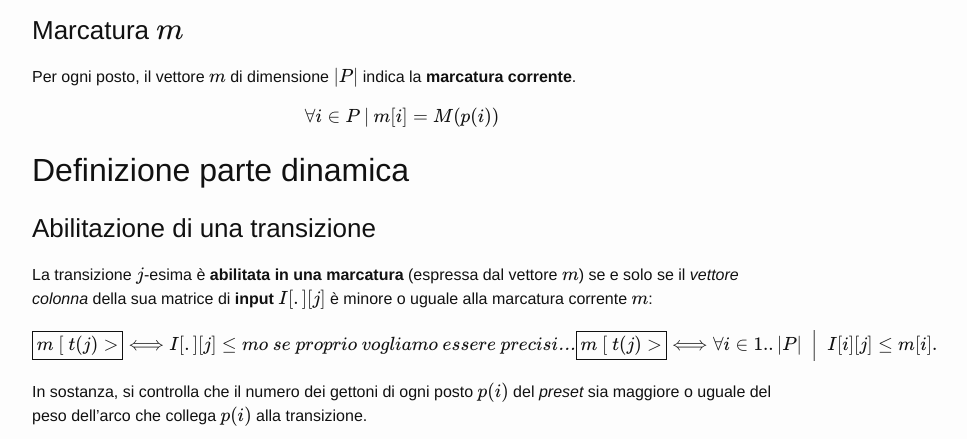
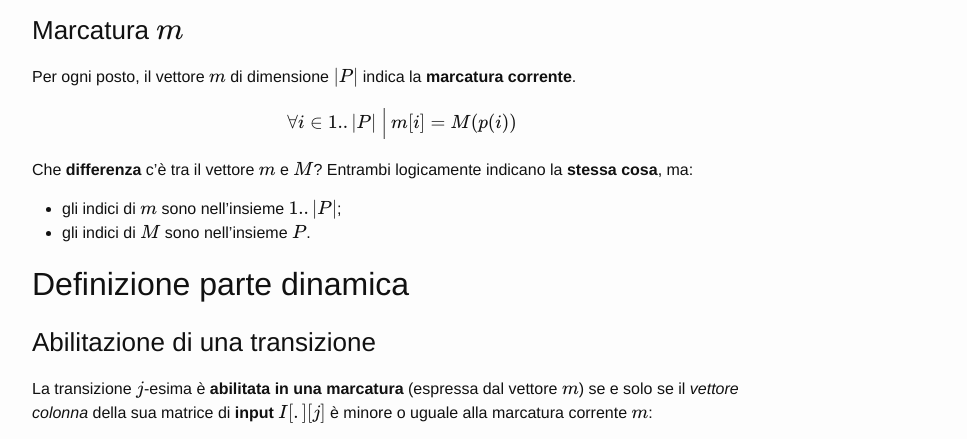
Before and after one commit to MarcoBuster/sweng, a Jekyll site: the page built from _posts/2022-12-14-analisi-reti-di-petri.md, in a window 1280 px wide and 900 px high, scrolled down 8888 px, cut to the strip 152-591 px from the top of the window. Shown: the whole strip, without its empty margins (238-1205 px from the left). Built offline with Jekyll 4.4.1, drawn with Linux system fonts in a browser that asks for light colours; formulas are drawn with MathJax 3; the table of contents is made by our own code.

Commit message:
Clarify 'Marcatura m' subsection

```diff
--- a/_posts/2022-12-14-analisi-reti-di-petri.md
+++ b/_posts/2022-12-14-analisi-reti-di-petri.md
@@ -378,8 +378,12 @@ Per indicare il vettore colonna $$k$$ da una matrice $$X$$ spesso verrà utilizz
 Per ogni posto, il vettore $$m$$ di dimensione $$\vert P \vert$$ indica la __marcatura corrente__.
 
 $$
-\forall i \in P \: \vert \: m[i] = M(p(i))
+\forall i \in 1..\vert P \vert \: \Big \vert \: m[i] = M(p(i))
 $$
+
+Che **differenza** c'è tra il vettore $$m$$ e $$M$$? Entrambi logicamente indicano la **stessa cosa**, ma:
+- gli indici di $$m$$ sono nell'insieme $$1..\vert P \vert$$;
+- gli indici di $$M$$ sono nell'insieme $$P$$.
 
 ## Definizione parte dinamica
 
@@ -464,7 +468,6 @@ Di seguito è presente un **esempio** che potrebbe chiarire le idee.
 
 {% responsive_image path: assets/15_esempio-sequenza-scatti.png %}
 
-<a id="anchor"></a>
 # Analisi statica
 
 È ora possibile introdurre due tecniche di **analisi statica** che si pongono come obiettivo la ricerca di **invarianti** all'interno della rete.
```
